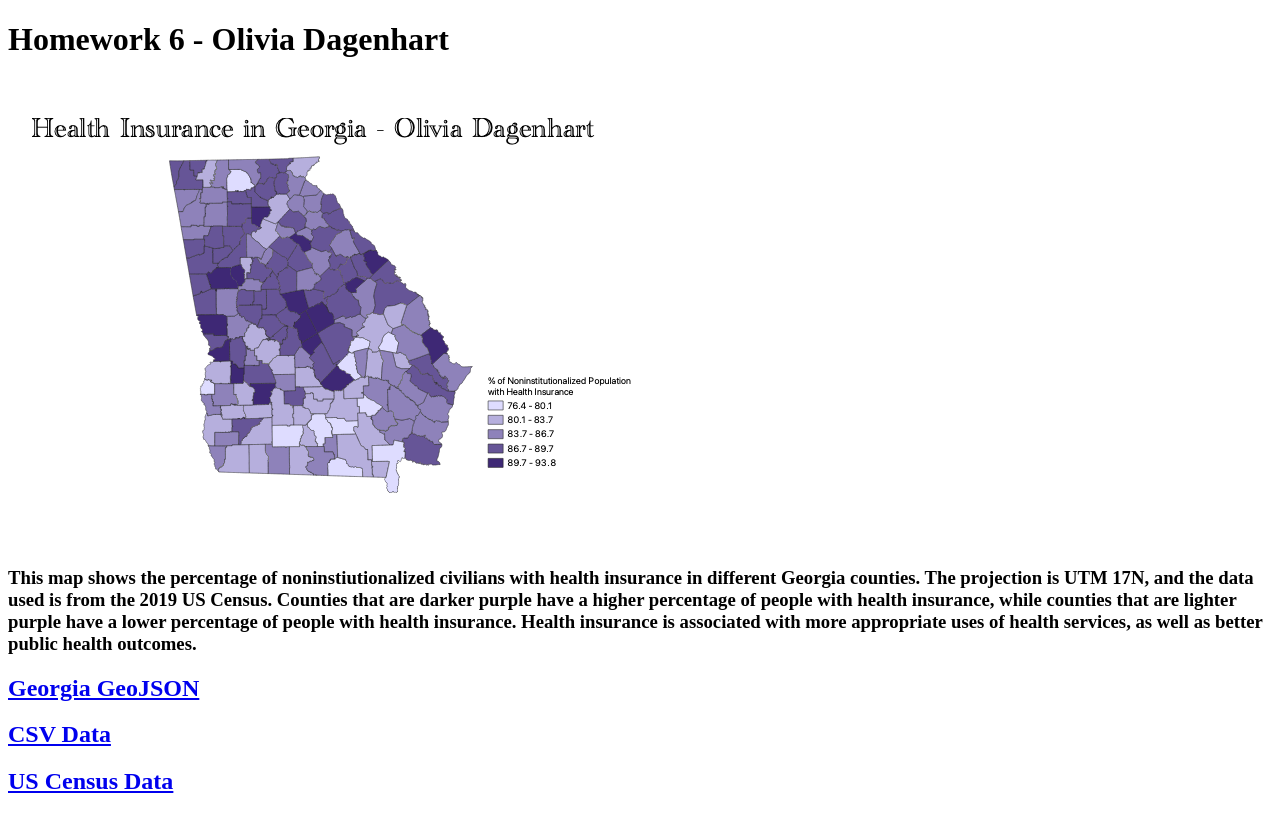
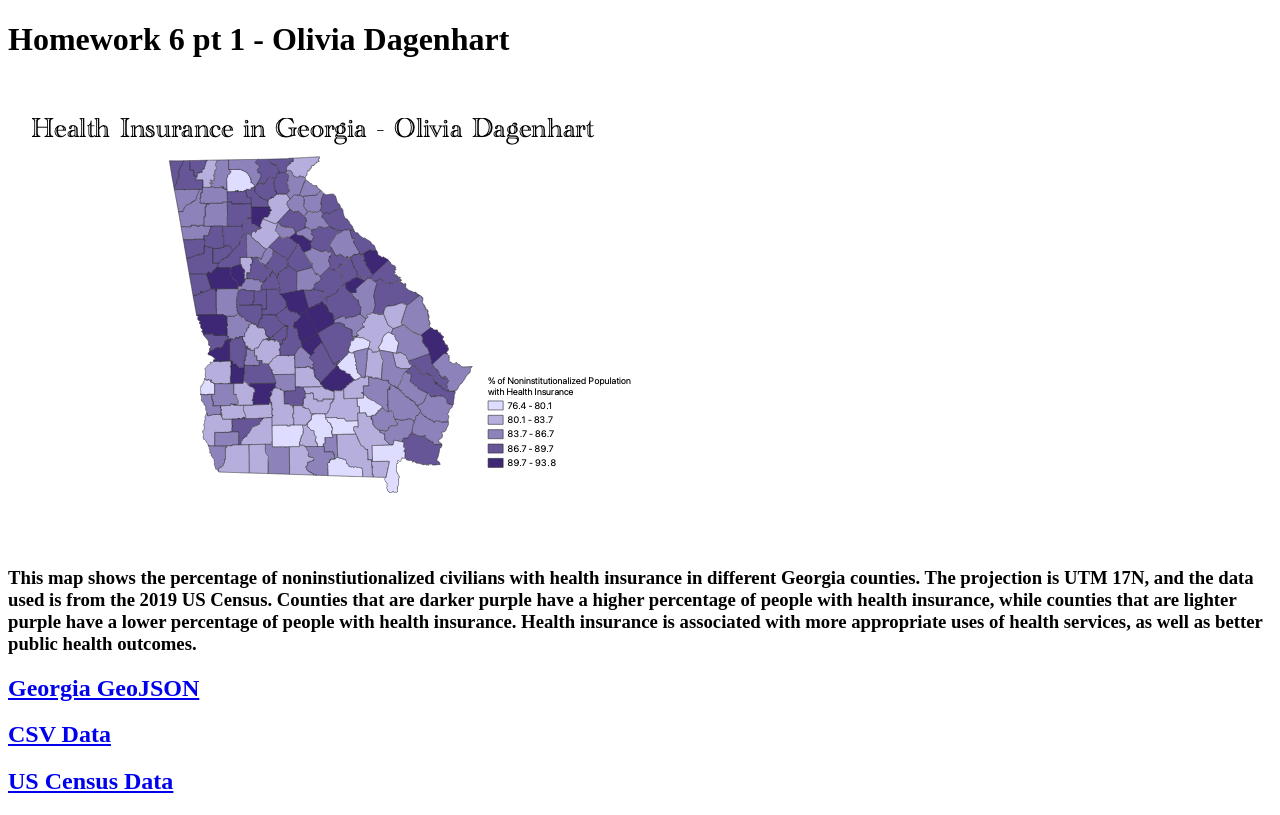
Before and after one commit to livicd/HW6, a plain HTML site: page index.html in a window 1280 px wide. Drawn offline with Linux system fonts and the light colour scheme.

Commit message:
Update index.html

```diff
--- a/index.html
+++ b/index.html
@@ -7,7 +7,7 @@
     <title>Homework6</title>
 </head>
 <body>
-    <h1>Homework 6 - Olivia Dagenhart</h1>
+    <h1>Homework 6 pt 1 - Olivia Dagenhart</h1>
     <img src="Map1.png" alt="">
     <h3>This map shows the percentage of noninstiutionalized civilians with health insurance in different Georgia counties. The projection is UTM 17N, and the data used is from the 2019 US Census. Counties that are darker purple have a higher percentage of people with health insurance, while counties that are lighter purple have a lower percentage of people with health insurance. Health insurance is associated with more appropriate uses of health services, as well as better public health outcomes. </h3>
     <h2><a href="https://github.com/livicd/HW6/blob/main/Vector_geoJSON.geojson">Georgia GeoJSON</a></h2>
```
